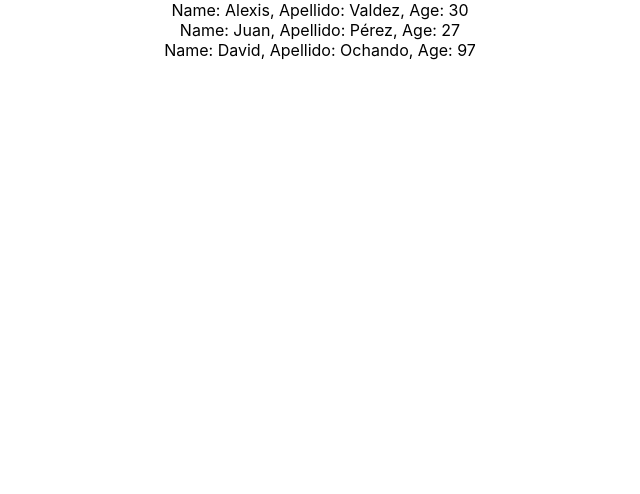
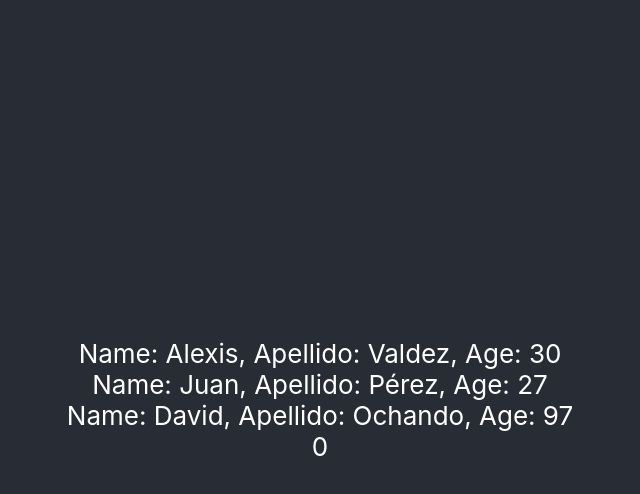
Before and after one commit to oscarval/GH_Kata_React, a React (Create React App) app: page / in a window 1280 px wide. Shown: the top 494 px of the page, without its empty margins (320-960 px from the left). Built offline with nearby package versions, Linux system fonts and the light colour scheme.

Commit message:
Create basic counter component

```diff
--- a/src/App.js
+++ b/src/App.js
@@ -1,15 +1,17 @@
 import React from "react";
 import "./App.css";
 import { Person } from "./components/Person";
+import Counter from "./components/Counter";
 
 function App() {
   return (
     <div className='App'>
-      <main>
-        <Person name="Alexis" surname="Valdez" age='30'/>
-        <Person name="Juan" surname="Pérez" age={27}/>
-        <Person name="David" surname="Ochando" age={97}/>
-      </main>
+      <header className='App-header'>
+        <Person name='Alexis' surname='Valdez' age='30' />
+        <Person name='Juan' surname='Pérez' age={27} />
+        <Person name='David' surname='Ochando' age={97} />
+        <Counter />
+      </header>
     </div>
   );
 }
--- /dev/null
+++ b/src/components/Counter.jsx
@@ -0,0 +1,19 @@
+import React, { Component } from "react";
+
+class Counter extends Component {
+  // eslint-disable-next-line no-useless-constructor
+  constructor(props) {
+    super(props);
+    this.state = { count: 0 };
+  }
+
+  increment = () => {
+    this.setState({ count: this.state.count + 1 });
+  };
+
+  render() {
+    return <div onClick={this.increment}>{this.state.count}</div>;
+  }
+}
+
+export default Counter;
```
